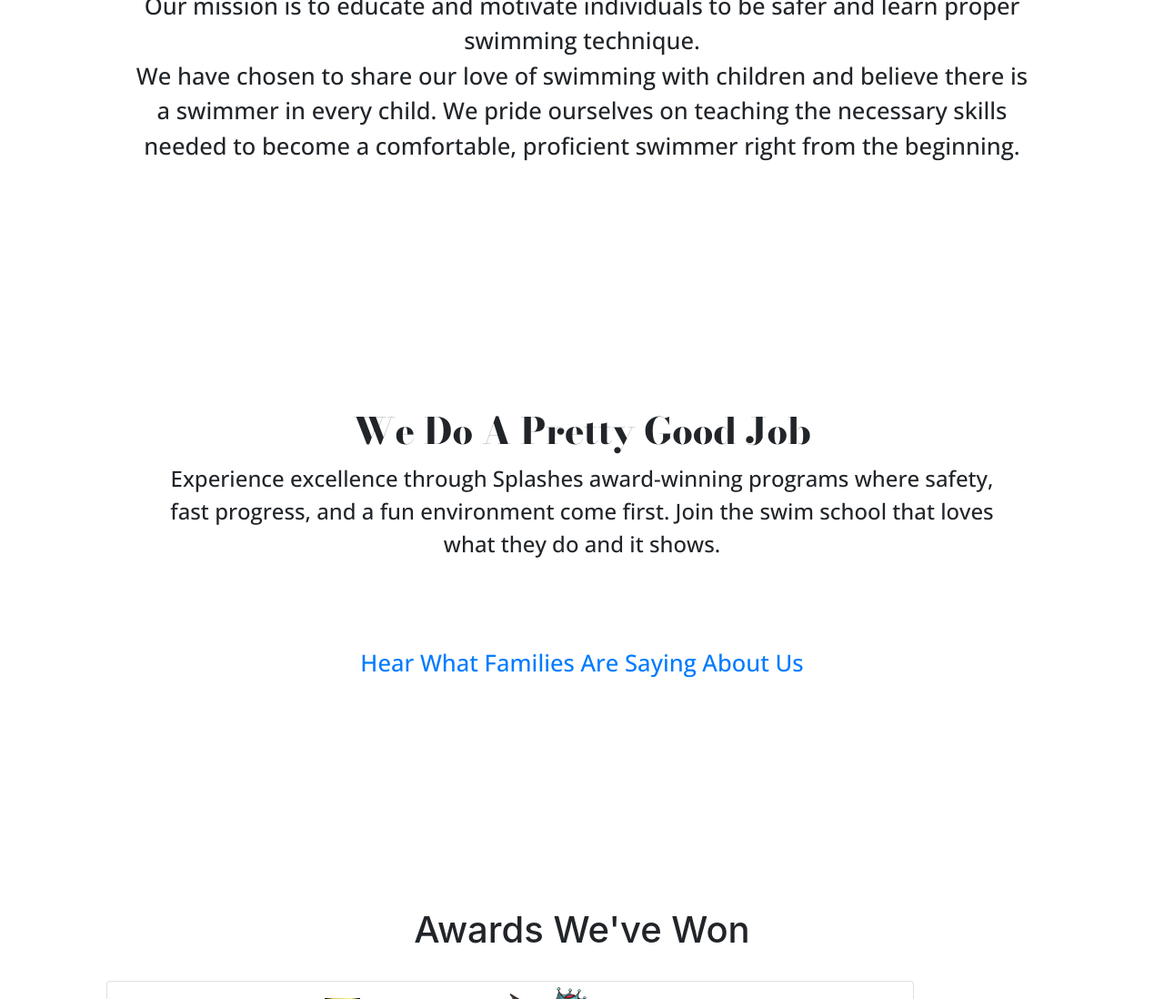
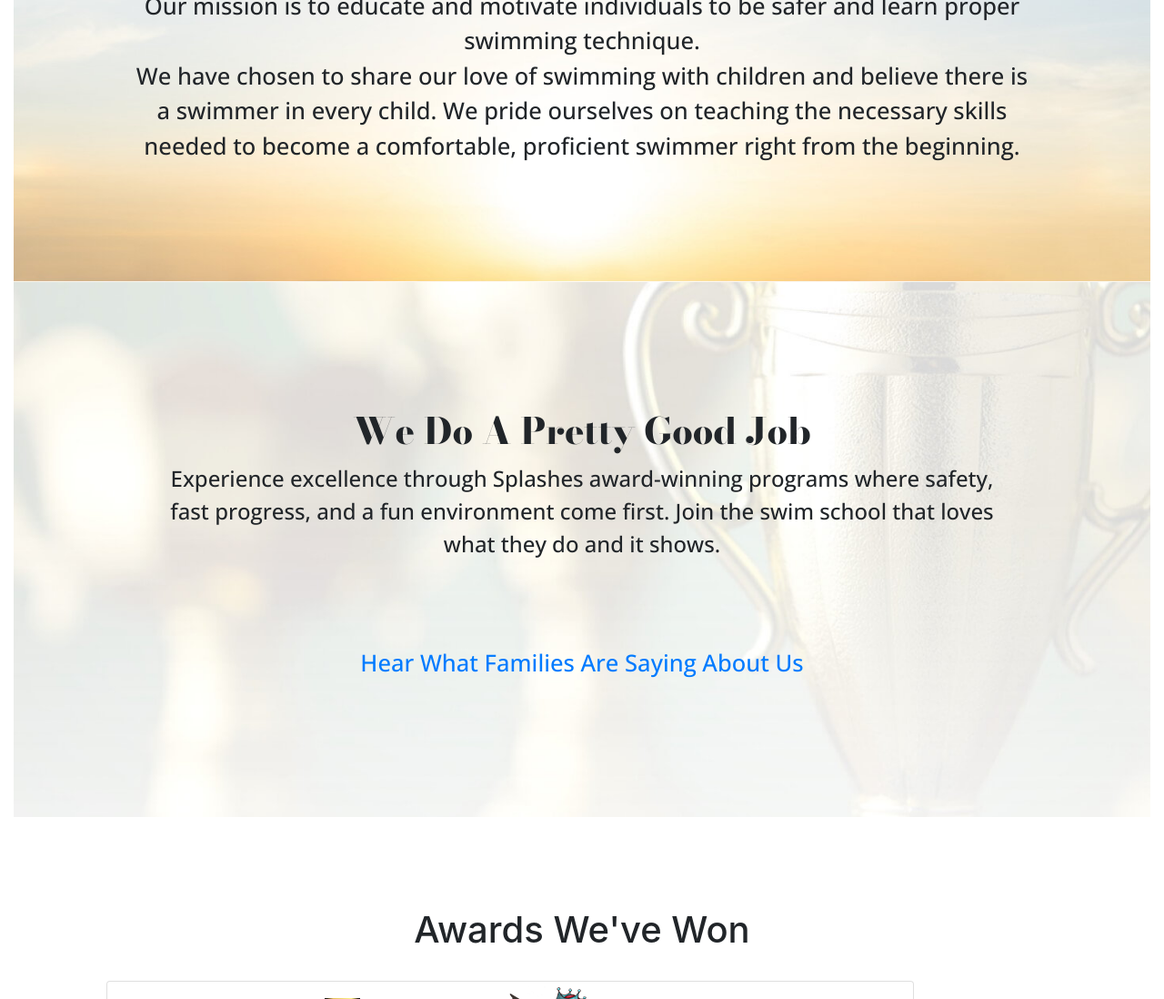
Before and after one commit to WilliamWangWalnut/TeamGreen-Project, a plain HTML site: page About.html in a window 1280 px wide. Shown: the part 675-1773 px from the top of the page at 91% size. Drawn offline with nearby package versions, Linux system fonts and the light colour scheme; files whose address does not match are found by name; a web font is replaced by a local one.

Commit message:
second push

```diff
--- a/job.style.css
+++ b/job.style.css
@@ -18,7 +18,7 @@
     font-family: 'Bodoni Moda', serif;
 }
 .philosophy {
-    background-image: url("backgroundImages/about-our-philosophy-bg.jpeg");
+    background-image: url("Images/about-our-philosophy-bg.jpeg");
     padding: 120px;
     background-size:cover;
     background-repeat: no-repeat;
@@ -35,7 +35,7 @@
     margin: 10px;
 }
 .goodjob {
-    background-image: url("backgroundImages/about-we-do-a-pretty-good-job-bg.jpeg");
+    background-image: url("Images/about-we-do-a-pretty-good-job-bg.jpeg");
     padding: 140px;
     background-size: cover;
     background-repeat: no-repeat;
```
